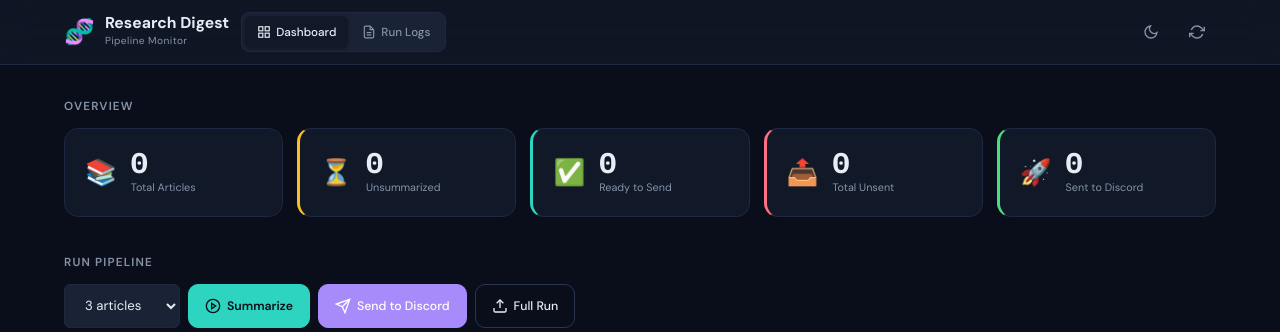
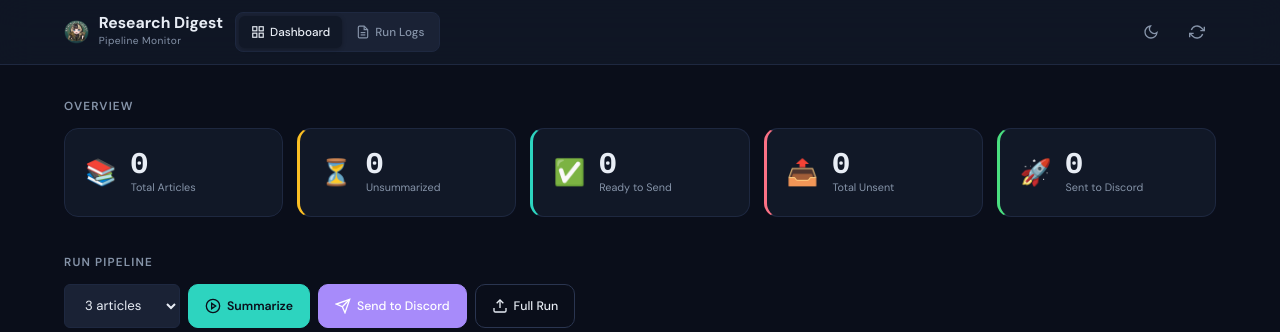
Before and after one commit to killzdesu/raden-journalist, a Flask app: page / in a window 1280 px wide. Shown: the top 332 px of the page. Run offline with Flask 3, Linux system fonts and the light colour scheme; data that the repository does not hold is empty.

Commit message:
Chore: update gitignore, unignore env example, and add theme assets

```diff
--- a/web/templates/index.html
+++ b/web/templates/index.html
@@ -7,6 +7,7 @@
   <title>Research Digest – Dashboard</title>
   <meta name="description"
     content="Monitor your daily research article pipeline: pending summaries, sent articles, and run history." />
+  <link rel="icon" type="image/png" href="/static/raden-favicon.png" />
   <link rel="preconnect" href="https://fonts.googleapis.com" />
   <link rel="preconnect" href="https://fonts.gstatic.com" crossorigin />
   <link
@@ -28,7 +29,7 @@
   <header class="site-header">
     <div class="header-inner">
       <div class="brand">
-        <span class="brand-icon">🧬</span>
+        <img src="/static/raden-logo.png" alt="Logo" class="brand-icon" style="height: 1.65rem; width: auto; object-fit: contain;" />
         <div>
           <h1 class="brand-title">Research Digest</h1>
           <p class="brand-sub">Pipeline Monitor</p>
```
Also changed, not shown: web/static/raden-favicon.png (added), web/static/raden-logo.png (added), 2 other files.
